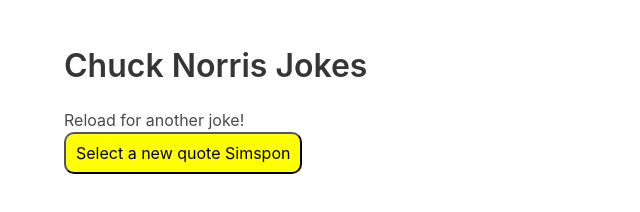
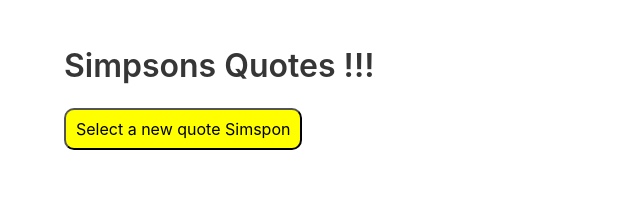
Before and after one commit to thomas37000/ajax-simpsons-quotes, a plain HTML site: page index.html in a window 1280 px wide. Shown: the whole page, without its empty margins (0-640 px from the left). Drawn offline with nearby package versions, Linux system fonts and the light colour scheme.

Commit message:
change the html

```diff
--- a/index.html
+++ b/index.html
@@ -18,8 +18,7 @@
 <body>
   <section class="section">
     <div class="container">
-      <h1 class="title">Chuck Norris Jokes</h1>
-      <p>Reload for another joke!</p>
+      <h1 class="title">Simpsons Quotes !!!</h1>
 
       <button id="btn" style=" border-radius: 10px; padding: 10px; margin-bottom: 30px; background:yellow" >Select a new quote Simspon</button>
 
```
